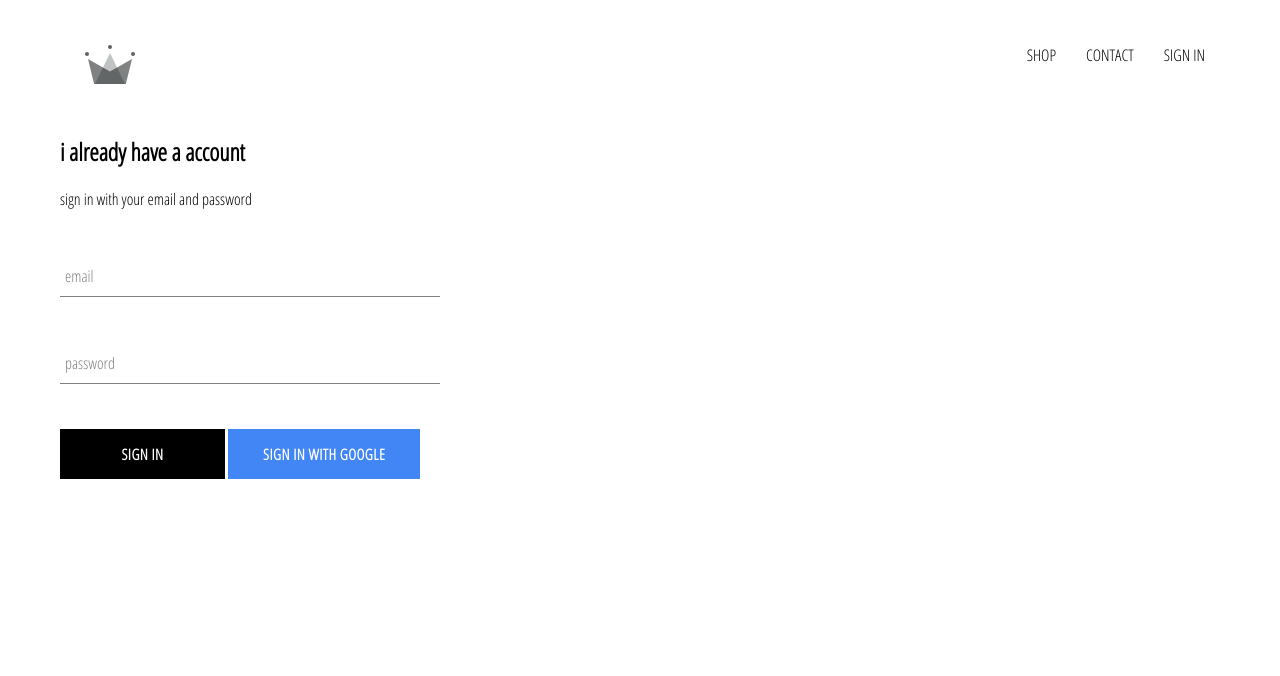
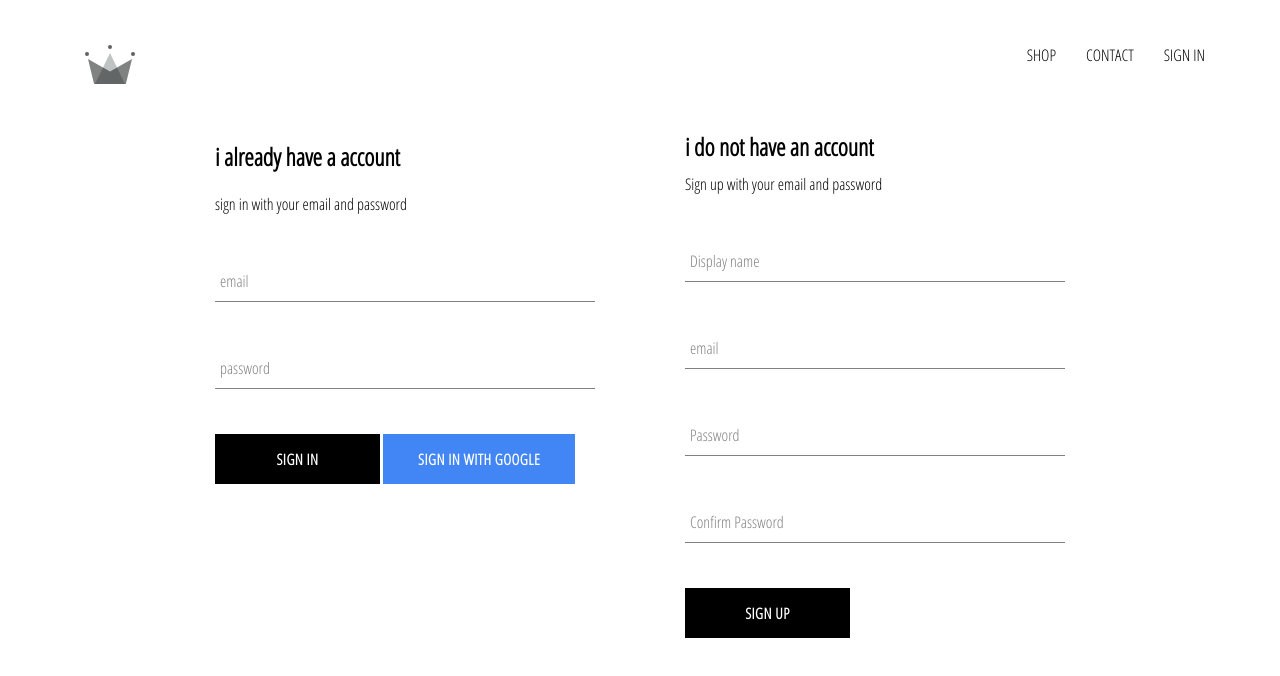
Before and after one commit to Nikith5949/ecommerce, a React (Create React App) app: page /signin in a window 1280 px wide. Shown: the top 676 px of the page. Built offline with nearby package versions, Linux system fonts and the light colour scheme; no server answers.

Commit message:
firebase and signup page

```diff
--- a/src/App.js
+++ b/src/App.js
@@ -6,7 +6,7 @@
 import Header from './components/header/header.component'
 
 import Signinup from './pages/signin/signin-signup.component';
-import {auth} from './firebase/firebase.utils';
+import {auth,createUserProfileDocument} from './firebase/firebase.utils';
 
 
 class App extends React.Component {
@@ -22,7 +22,22 @@
 
   unsubscribeFromAuth=null;
   componentDidMount(){
-    this.unsubscribeFromAuth= auth.onAuthStateChanged(user =>{this.setState({currentUser:user})});
+    this.unsubscribeFromAuth= auth.onAuthStateChanged(async userAuth =>{
+      if(userAuth){
+        const userRef = await createUserProfileDocument(userAuth);
+        userRef.onSnapshot(snapShot => {this.setState({
+
+          currentUser:{id:snapShot.id,...snapShot.data()
+          }
+        })
+      });
+
+      }
+      this.setState({currentUser: userAuth});
+
+
+
+    });
   }
 
 
--- a/src/components/forminput/forminput.component.jsx
+++ b/src/components/forminput/forminput.component.jsx
@@ -4,9 +4,7 @@
 
     <div className="group">
         <input className="form-input" onChange={handlechange} {...otherProps} />
-        {
-        console.log(otherProps.value)
-        }
+
         {
             label ?
             (<label className={`${otherProps.value.length? 'shrink' : ''} form-input-label`}>
--- a/src/components/header/header.component.jsx
+++ b/src/components/header/header.component.jsx
@@ -5,6 +5,7 @@
 import {auth} from '../../firebase/firebase.utils'
 const Header=({currentUser})=>(
     <div className="header">
+
             <Link className="logo-container" to="/">
                 <Logo className='logo' />
             </Link>
--- /dev/null
+++ b/src/components/signup/sign-up.cmponent.jsx
@@ -0,0 +1,85 @@
+import React from 'react';
+import './sign-up.styles.scss';
+import Forminput from '../forminput/forminput.component';
+import CustomButton from '../custom-button/custom-button.component';
+import {auth,createUserProfileDocument} from '../../firebase/firebase.utils';
+
+
+class Signup extends React.Component{
+
+
+    constructor(){
+        super();
+
+      this.state = {
+        displayName: '',
+        email:'',
+        password:'',
+        confirmPassword:''
+
+      }
+        }
+
+        handleSubmit = async event =>
+        {
+
+            event.preventDefault();
+            const {displayName,email,password,confirmPassword} = this.state;
+            if(password!==confirmPassword){
+
+                alert("password do not match");
+                return;
+            }
+
+            try{
+                    const {user}= await auth.createUserWithEmailAndPassword(email, password);
+                    await createUserProfileDocument(user,{displayName});
+this.setState({
+    displayName: '',
+    email:'',
+    password:'',
+    confirmPassword:''
+
+  })
+
+            }catch(error){
+                            console.error(error);
+            }
+
+        }
+
+
+handleChange = event => {
+    const {value, name }=  event.target;
+    this.setState({[name]:value});
+}
+        render(){
+            const {displayName,email,password,confirmPassword} = this.state;
+            return(
+                        <div className="sign-up">
+                            <h2 className="title">i do not have an account</h2>
+                            <span>Sign up with your email and password</span>
+                            <form className="sign-up-form" onSubmit={this.handleSubmit}>
+
+
+                                <Forminput name="displayName" type="text" value={displayName} handlechange={this.handleChange} label='Display name' required/>
+                                <Forminput name="email" type="email" value={email} handlechange={this.handleChange} label='email' required/>
+                                <Forminput name="password" type="password" value={password} handlechange={this.handleChange} label='Password' required/>
+
+                                <Forminput name="confirmPassword" type="password" value={confirmPassword} handlechange={this.handleChange} label='Confirm Password' required/>
+
+
+
+                                <CustomButton type="submit">SIGN UP</CustomButton>
+
+                            </form>
+
+                        </div>
+
+            );
+        }
+
+
+
+}
+export default Signup;
--- /dev/null
+++ b/src/components/signup/sign-up.styles.scss
@@ -0,0 +1,9 @@
+.sign-up {
+    display: flex;
+    flex-direction: column;
+    width: 380px;
+
+    .title {
+      margin: 10px 0;
+    }
+  }
--- a/src/firebase/firebase.utils.js
+++ b/src/firebase/firebase.utils.js
@@ -4,7 +4,34 @@
 
 
 const config={
+    apiKey: "AIzaSyAveFIrEUPe6hWnfXNhCF9aGvgVyVcrtos",
+    authDomain: "crwn-db-45bc7.firebaseapp.com",
+    databaseURL: "https://crwn-db-45bc7.firebaseio.com",
+    projectId: "crwn-db-45bc7",
+    storageBucket: "crwn-db-45bc7.appspot.com",
+    messagingSenderId: "235671295312",
+    appId: "1:235671295312:web:97b30a31185521ea984855",
+    measurementId: "G-W6HF5GM94G"
   };
+
+
+  export const createUserProfileDocument = async (userAuth, additionalData)=>{
+
+    if(!userAuth) return;
+      const userRef = firestore.doc(`users/${userAuth.uid}`);
+      //console.log(userAuth);
+      const snapshot = await userRef.get();
+      if(!snapshot.exists){
+          const {displayName, email} = userAuth;
+          const createdAt = new Date();
+          try{
+                await userRef.set({displayName,email,createdAt,...additionalData})
+          }catch(error){
+            console.log("error creating useer",error);
+          }
+      }
+    return userRef;
+  }
   firebase.initializeApp(config);
   export const auth =firebase.auth();
   export const firestore = firebase.firestore();
--- a/src/pages/signin/signin-signup.component.jsx
+++ b/src/pages/signin/signin-signup.component.jsx
@@ -1,11 +1,14 @@
 import React from 'react';
 import './signin-signup.styles.scss';
 import Signin from '../../components/signin/signin.component'
+
+import Signup from '../../components/signup/sign-up.cmponent'
 const Signinup = ()=>(
 
 
 <div className="sign-in-and-sign-up">
 <Signin/>
+<Signup/>
 
 </div>
 
--- a/src/pages/signin/signin-signup.styles.scss
+++ b/src/pages/signin/signin-signup.styles.scss
@@ -0,0 +1,6 @@
+.sign-in-and-sign-up {
+    width: 850px;
+    display: flex;
+    justify-content: space-between;
+    margin: 30px auto;
+  }
```
